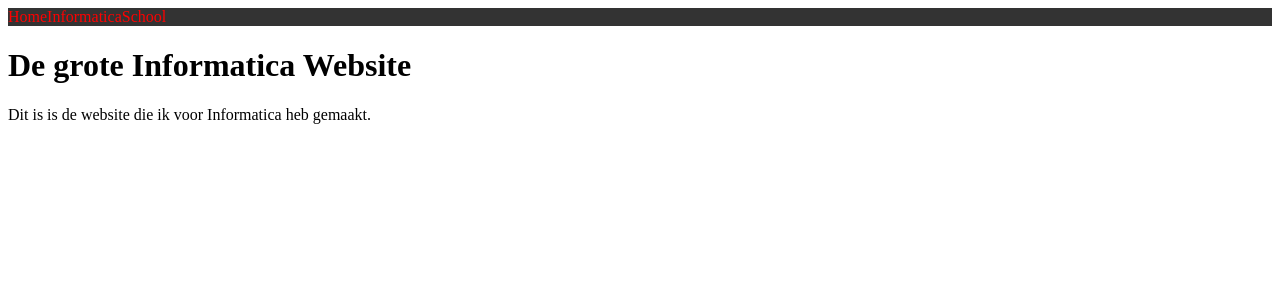
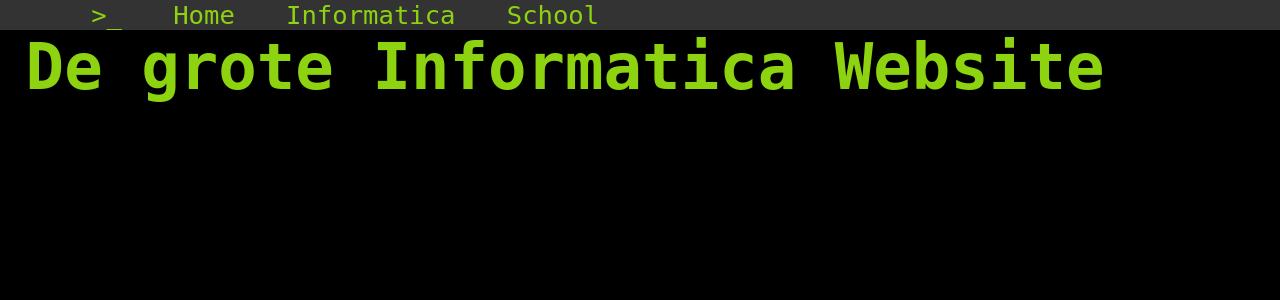
Before and after one commit to Teunemans/Schoolwebsite, a PHP site: page / in a window 1280 px wide. Shown: the top 300 px of the page. Run offline with PHP 8.4, Linux system fonts and the light colour scheme.

Commit message:
ijper shjit

```diff
--- a/index.html
+++ b/index.html
@@ -5,14 +5,15 @@
     <link rel="stylesheet" href="style.css">
     <meta charset="UTF-8">
     <meta name="viewport" content="width=device-width, initial-scale=1.0">
-    <title>Document</title>
+    <title>infrmatica-website</title>
 </head>
 <body>
     <nav>
         <ul>
-            <li><a class="navitem" href="index.html">Home</a></li>
-            <li><a class="navitem" href="informatica.html">Informatica</a></li>
-            <li><a class="navitem" href="school.html">School</a></li>
+            <li class="navitem"><a class="navitem" href="index.html">>_</a></li>
+            <li class="navitem"><a class="navitem" href="index.html">Home</a></li>
+            <li class="navitem"><a class="navitem" href="informatica.html">Informatica</a></li>
+            <li class="navitem"><a class="navitem" href="school.html">School</a></li>
         </ul>
     </nav>
     <h1>
--- a/style.css
+++ b/style.css
@@ -1,14 +1,29 @@
+*{margin: 0;}
+
+  @import url('https://fonts.googleapis.com/css2?family=Roboto+Mono&display=swap');
+
+html {
+    background-color: black;
+}
+
 ul {
     list-style-type: none;
-    margin: 0;
-    padding: 0;
     overflow: hidden;
     background-color: #333;
-
+    font-family: 'Roboto Mono', monospace;
 }
 
 .navitem {
     float: left;
     text-decoration: none;
-    color: red;
+    color: rgb(142, 211, 15);
+    margin-left: 2vw;
+    font-size: 2vw;
 }
+
+h1 {
+    color: rgb(142, 211, 15);
+    font-family: 'Roboto Mono', monospace;
+    font-size: 5vw;
+    margin-left: 2vw;
+}
```
